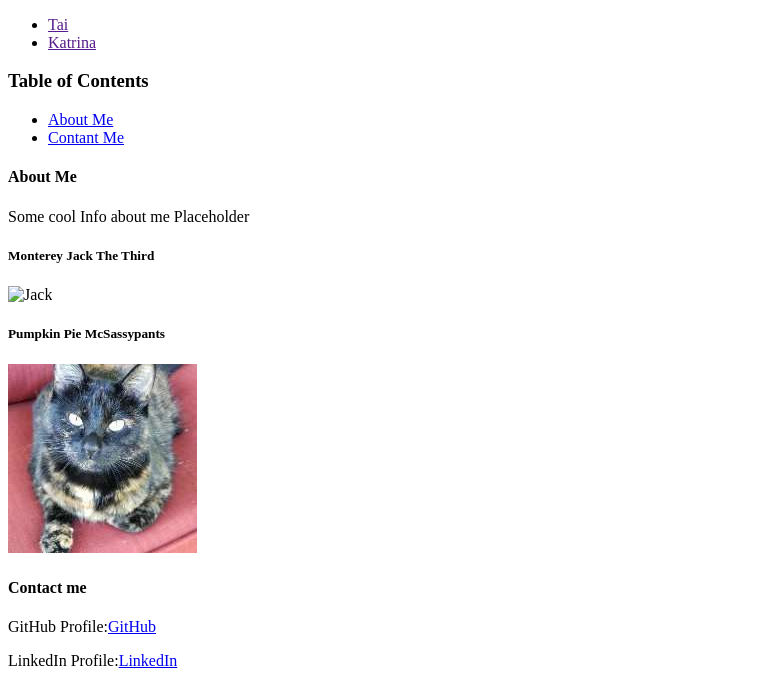
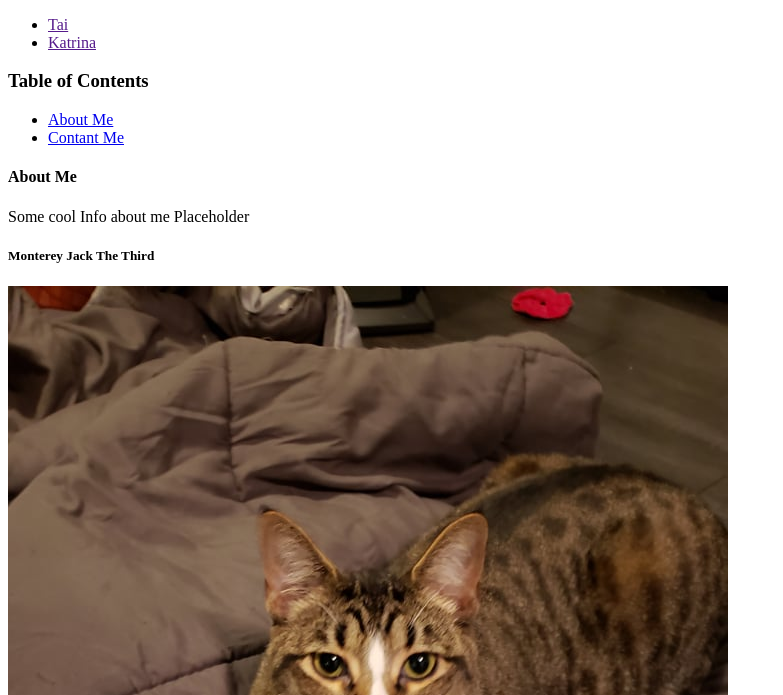
Before and after one commit to eden-brekke/vigilant-fortnight, a plain HTML site: page index.html in a window 1280 px wide. Shown: the part 105-800 px from the top of the page, without its empty margins (0-783 px from the left). Drawn offline with Linux system fonts and the light colour scheme.

Commit message:
changed image src

```diff
--- a/index.html
+++ b/index.html
@@ -24,7 +24,7 @@
         <h4 id="About Me">About Me</h4>
             <p>Some cool Info about me Placeholder</p>
             <h5>Monterey Jack The Third</h5>
-                <img src="code/seattle-c-102d35/class-04/lab04-team-work/vigilant-fortnight/jackingtons_n.jpg" alt="Jack">
+                <img src="jackingtons_n.jpg" alt="Jack">
             <h5>Pumpkin Pie McSassypants</h5>
                 <img src="024.jpg" alt="Pumpkin">
 
```
